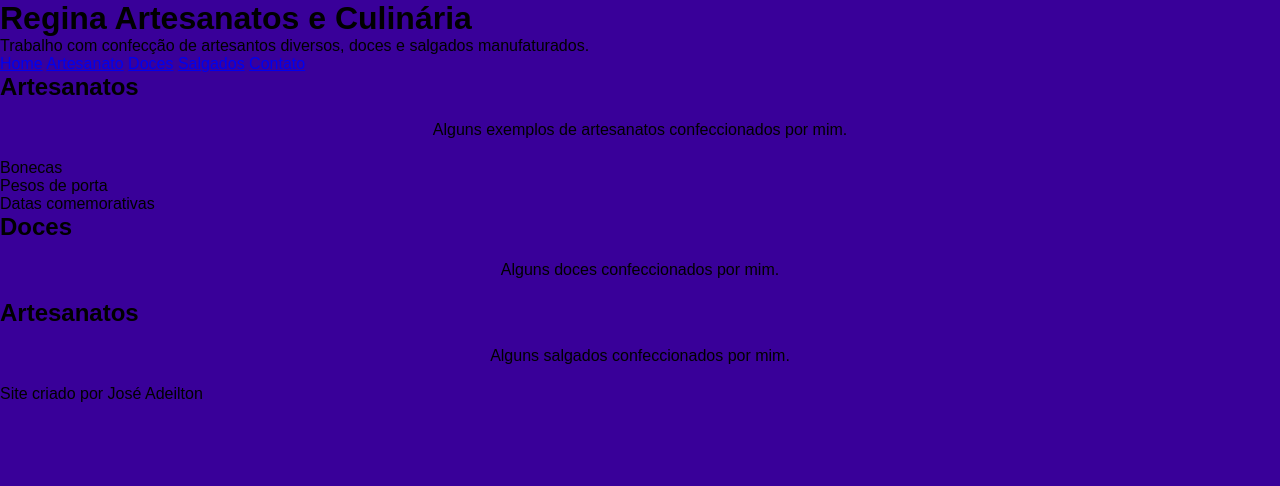
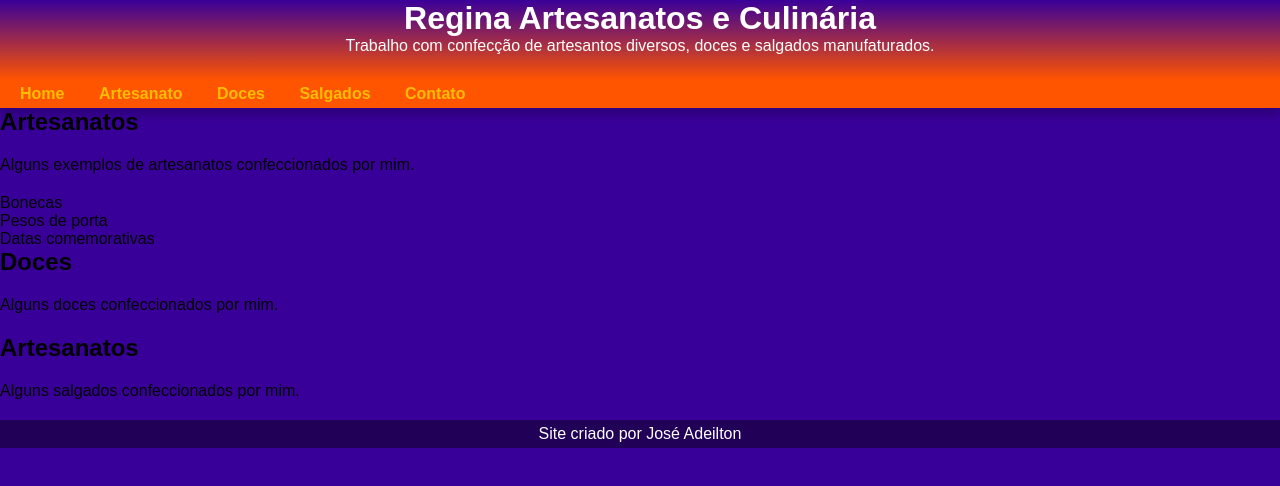
Before and after one commit to JoseAdSilva/regina-arte-culinaria, a plain HTML site: page index.html in a window 1280 px wide. Drawn offline with Linux system fonts and the light colour scheme.

Commit message:
Update estilo.css

```diff
--- a/estilos/estilo.css
+++ b/estilos/estilo.css
@@ -16,9 +16,50 @@
 
 main p{
     margin: 20px 0px;
-    text-align: center;
 }
 body {
     background-color: var(--cor0);
     font-family: Arial, Helvetica, sans-serif;
 }
+
+header {
+    height: 80px;
+    background-image: linear-gradient(to top, var(--cor3), var(--cor0));
+    color: white;
+    text-align: center;
+    border-radius: 10px,10px,0px,0px;
+}
+head > h1 {
+    color: white;
+    font-family: 'Lucida Sans';
+}
+
+nav {
+    background-color: var(--cor3);
+    padding: 5px;
+    box-shadow: 0px 8px 8px rgba(0, 0, 0, 0.192);
+    border-radius: 0px, 0px, 10px, 10px;
+}
+nav > a {
+    color: var(--cor4);
+    padding: 5px;
+    margin: 10px;
+    text-decoration: none;
+    font-weight: bold;
+    transition-duration: .5s;
+}
+nav > a:hover {
+    background-color: var(--cor1);
+    color: var(--cor0);
+    padding: 5px 15px 5px 15px;
+    border-radius: 15px;
+}
+
+
+footer{
+    background-color: #200157;
+    color: white;
+    text-align: center;
+    font-size: 0.8en;
+    padding: 5px;
+}
```
